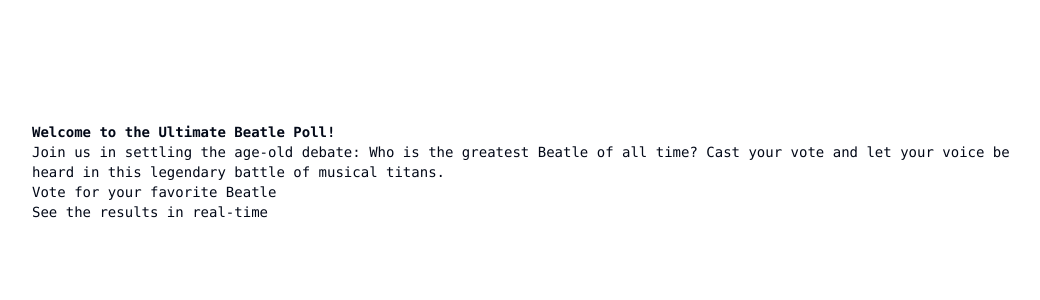
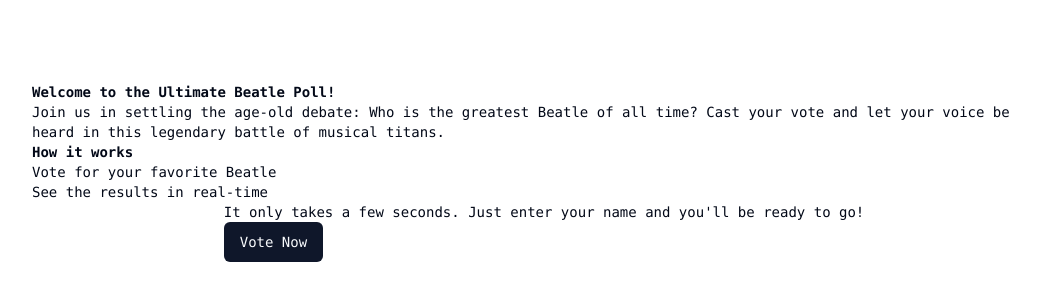
Before and after one commit to a-gva/polling-app, a Next.js app in the folder frontend/: page / in a window 1280 px wide. Shown: the part 228-528 px from the top of the page, without its empty margins (64-1104 px from the left). Built offline with nearby package versions, Linux system fonts and the light colour scheme.

Commit message:
Add @radix-ui/react-slot package and import VoteCTA component

```diff
--- a/frontend/package.json
+++ b/frontend/package.json
@@ -10,6 +10,7 @@
     "test": "jest"
   },
   "dependencies": {
+    "@radix-ui/react-slot": "^1.0.2",
     "class-variance-authority": "^0.7.0",
     "clsx": "^2.1.0",
     "lucide-react": "^0.356.0",
--- a/frontend/src/app/page.tsx
+++ b/frontend/src/app/page.tsx
@@ -1,10 +1,12 @@
+import VoteCTA from '@/components/vote-cta';
 import WelcomeScreen from '@/components/welcome-screen';
 
 export default function Home() {
   return (
     <main className='flex min-h-screen flex-row items-center justify-between p-24'>
-      <div className='z-10 max-w-5xl w-full items-center justify-between font-mono text-sm lg:flex'>
+      <div className='z-10 max-w-5xl flex-col w-full items-center justify-between font-mono text-sm lg:flex'>
         <WelcomeScreen />
+        <VoteCTA />
       </div>
     </main>
   );
--- /dev/null
+++ b/frontend/src/components/ui/button.tsx
@@ -0,0 +1,56 @@
+import * as React from "react"
+import { Slot } from "@radix-ui/react-slot"
+import { cva, type VariantProps } from "class-variance-authority"
+
+import { cn } from "@/lib/utils"
+
+const buttonVariants = cva(
+  "inline-flex items-center justify-center whitespace-nowrap rounded-md text-sm font-medium ring-offset-background transition-colors focus-visible:outline-none focus-visible:ring-2 focus-visible:ring-ring focus-visible:ring-offset-2 disabled:pointer-events-none disabled:opacity-50",
+  {
+    variants: {
+      variant: {
+        default: "bg-primary text-primary-foreground hover:bg-primary/90",
+        destructive:
+          "bg-destructive text-destructive-foreground hover:bg-destructive/90",
+        outline:
+          "border border-input bg-background hover:bg-accent hover:text-accent-foreground",
+        secondary:
+          "bg-secondary text-secondary-foreground hover:bg-secondary/80",
+        ghost: "hover:bg-accent hover:text-accent-foreground",
+        link: "text-primary underline-offset-4 hover:underline",
+      },
+      size: {
+        default: "h-10 px-4 py-2",
+        sm: "h-9 rounded-md px-3",
+        lg: "h-11 rounded-md px-8",
+        icon: "h-10 w-10",
+      },
+    },
+    defaultVariants: {
+      variant: "default",
+      size: "default",
+    },
+  }
+)
+
+export interface ButtonProps
+  extends React.ButtonHTMLAttributes<HTMLButtonElement>,
+    VariantProps<typeof buttonVariants> {
+  asChild?: boolean
+}
+
+const Button = React.forwardRef<HTMLButtonElement, ButtonProps>(
+  ({ className, variant, size, asChild = false, ...props }, ref) => {
+    const Comp = asChild ? Slot : "button"
+    return (
+      <Comp
+        className={cn(buttonVariants({ variant, size, className }))}
+        ref={ref}
+        {...props}
+      />
+    )
+  }
+)
+Button.displayName = "Button"
+
+export { Button, buttonVariants }
--- /dev/null
+++ b/frontend/src/components/vote-cta.tsx
@@ -0,0 +1,13 @@
+import { Button } from '@/components/ui/button';
+
+export default function VoteCTA() {
+  return (
+    <div>
+      <h2>
+        It only takes a few seconds. Just enter your name and you'll be ready to
+        go!
+      </h2>
+      <Button>Vote Now</Button>
+    </div>
+  );
+}
--- a/frontend/src/components/welcome-screen.tsx
+++ b/frontend/src/components/welcome-screen.tsx
@@ -7,6 +7,7 @@
         all time? Cast your vote and let your voice be heard in this legendary
         battle of musical titans.
       </p>
+      <h2 className='font-bold'>How it works</h2>
       <ul>
         <li>Vote for your favorite Beatle</li>
         <li>See the results in real-time</li>
```
Also changed, not shown: 1 other file (tests, documents, lock files or other folders).
